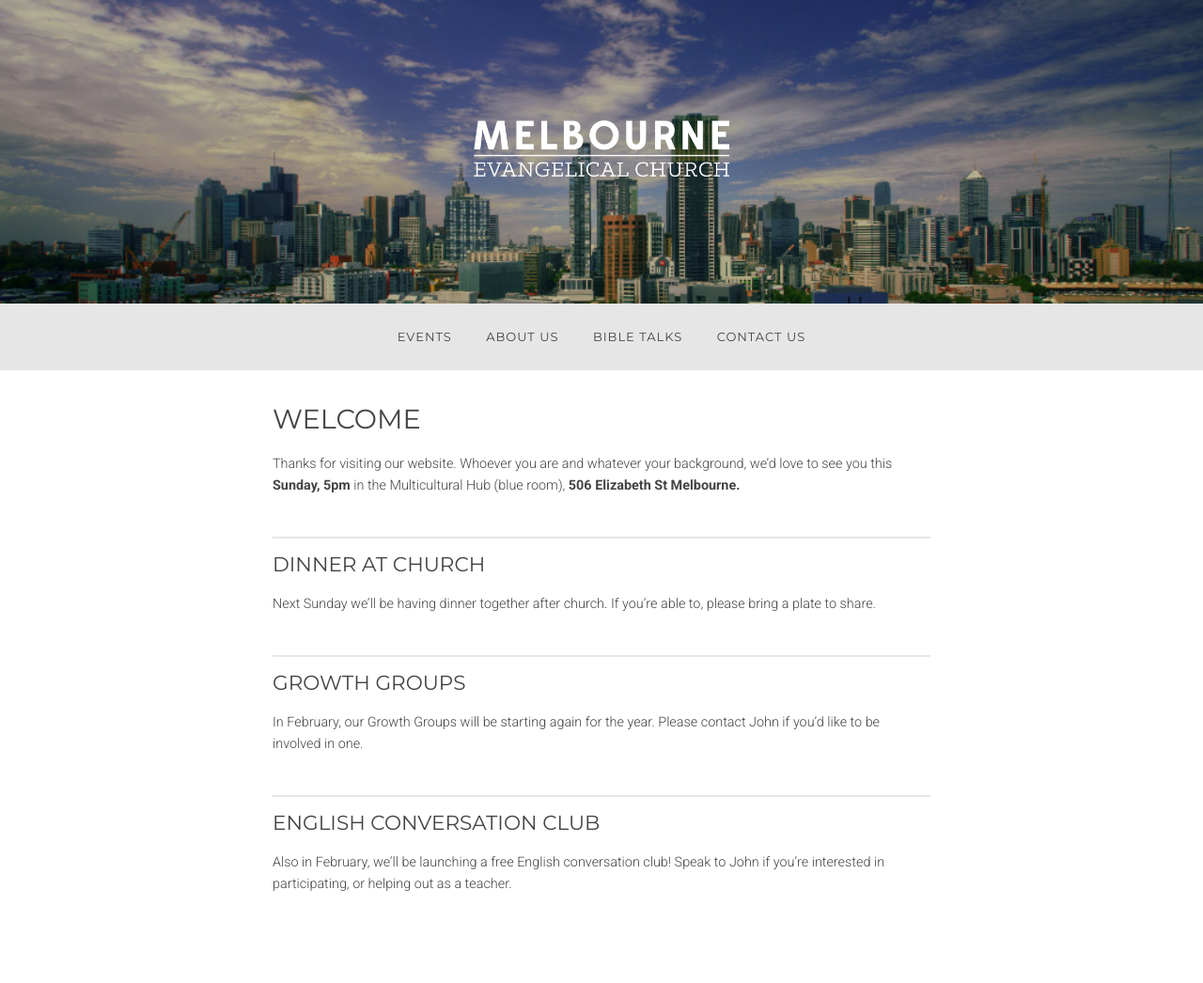
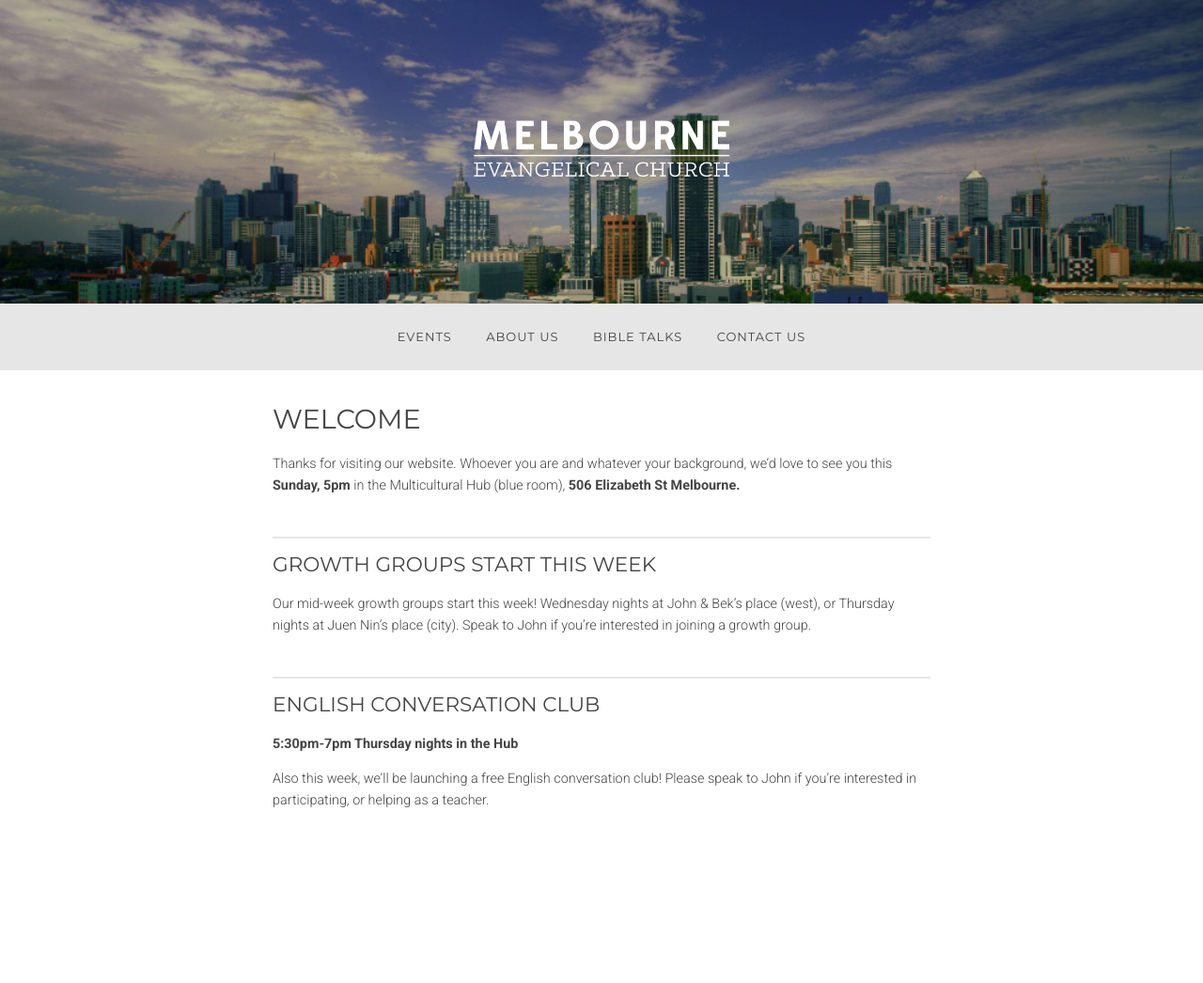
Before and after one commit to allanhortle/melbourneevangelicalchurch.com.au, a Jekyll site: the page built from index.markdown, in a window 1280 px wide. Shown: the whole page at 94% size. Built offline with Jekyll 4.4.1, drawn with Linux system fonts in a browser that asks for light colours; Markdown is read by kramdown in place of the engine named in the settings; after the commit the page ends 958 px from its top, so only the background shows below that.

Commit message:
sunday updates

```diff
--- a/index.markdown
+++ b/index.markdown
@@ -10,17 +10,12 @@ Thanks for visiting our website. Whoever you are and whatever your background, w
 
 ---
 
+## Growth Groups start this week
 
-## Dinner at Church
-Next Sunday we’ll be having dinner together after church. If you’re able to, please bring a plate to share.
-
-<div class="row2"></div>
-
----
-
-
-## Growth Groups
-In February, our Growth Groups will be starting again for the year. Please contact John if you’d like to be involved in one.
+Our mid-week growth groups start this week!
+Wednesday nights at John & Bek’s place (west),
+or Thursday nights at Juen Nin’s place (city).
+Speak to John if you’re interested in joining a growth group.
 
 <div class="row2"></div>
 
@@ -28,6 +23,8 @@ In February, our Growth Groups will be starting again for the year. Please conta
 
 
 ## English Conversation Club
-Also in February, we’ll be launching a free English conversation club! Speak to John if you’re interested in participating, or helping out as a teacher.
+__5:30pm-7pm Thursday nights in the Hub__
+
+Also this week, we’ll be launching a free English conversation club! Please speak to John if you’re interested in participating, or helping as a teacher.
 
 [John]: mailto:john.david.hudson@gmail.com
```
Also changed, not shown: 1 other file.
